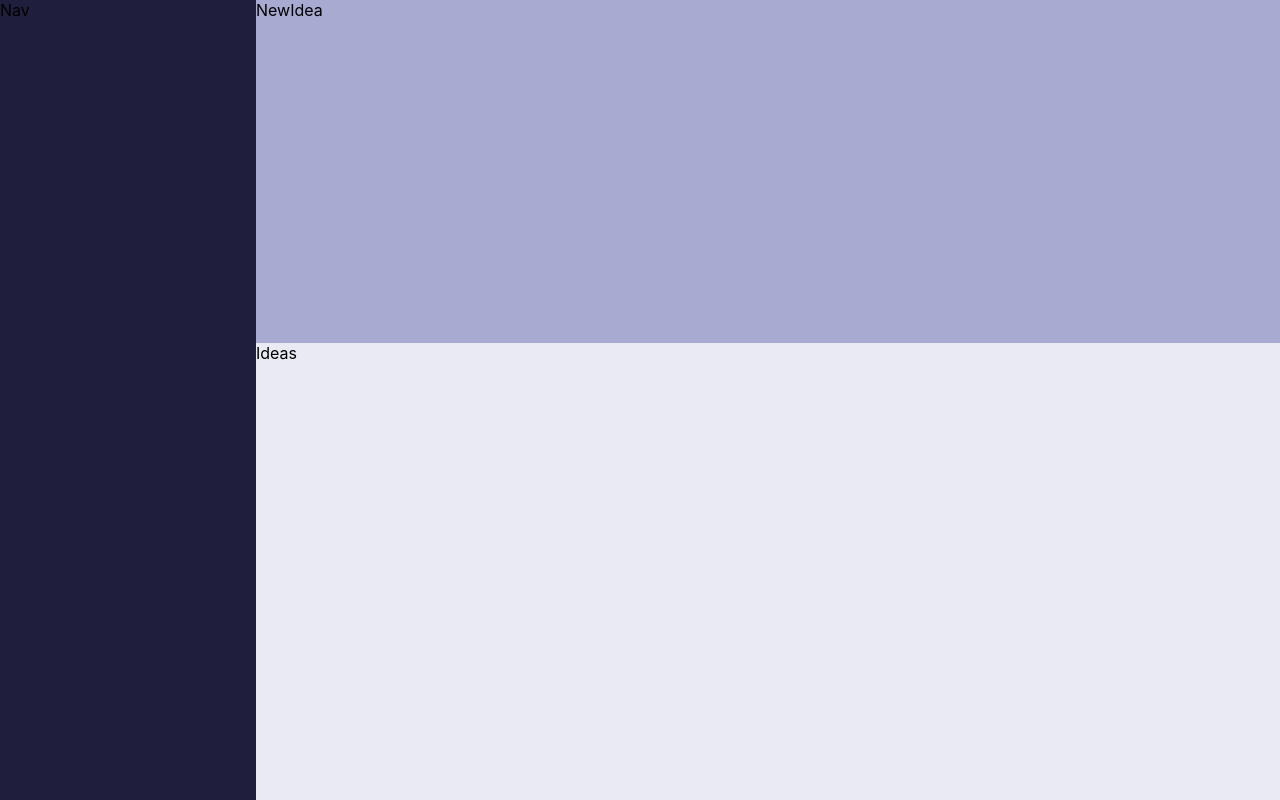
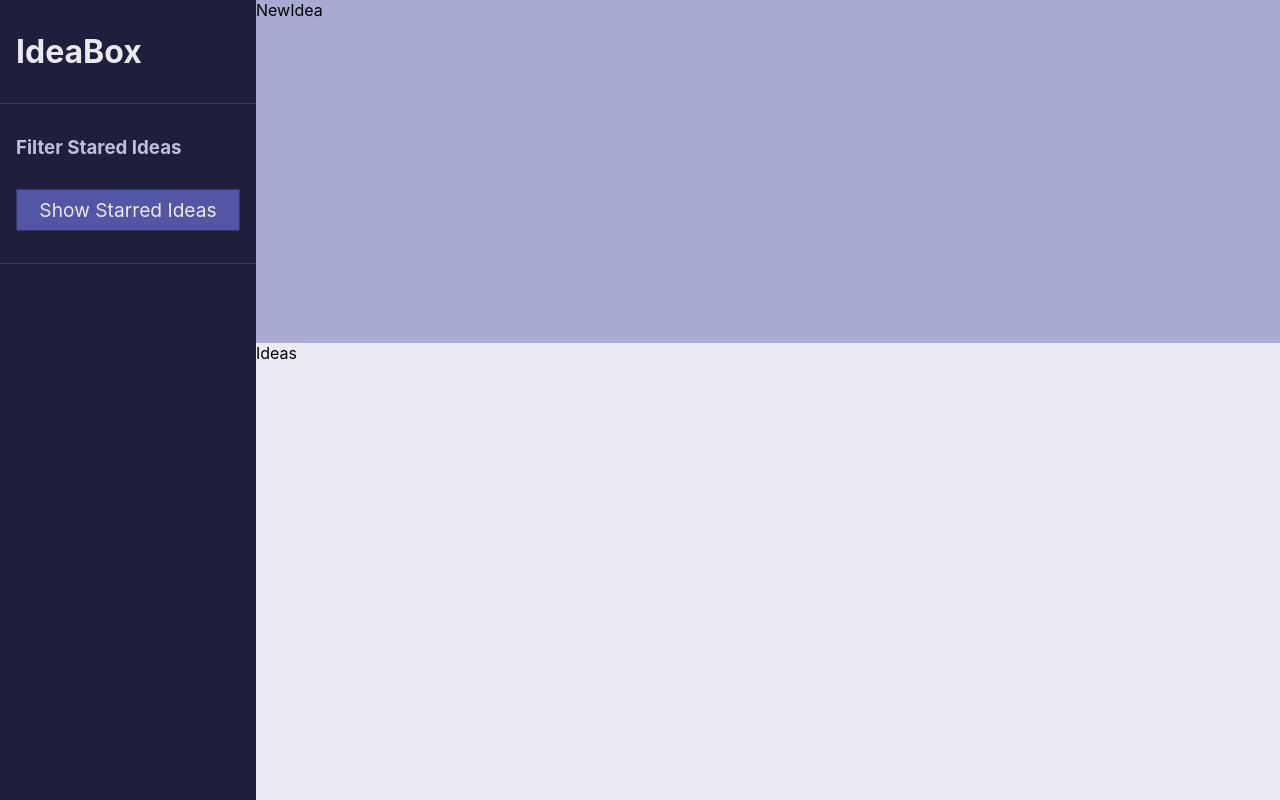
Before and after one commit to maddyrandle/ideabox-react, a React (Create React App) app: page / in a window 1280 px wide. Built offline with nearby package versions, Linux system fonts and the light colour scheme.

Commit message:
Add content to Nav component

```diff
--- a/src/components/Nav/Nav.js
+++ b/src/components/Nav/Nav.js
@@ -3,7 +3,13 @@ import React from 'react';
 const Nav = () => {
   return (
     <div className='navContainer'>
-      Nav
+      <div className='topSection'>
+        <h1 className='navH1'>IdeaBox</h1>
+      </div>
+      <div className='bottomSection'>
+        <h3 className='navH3'>Filter Stared Ideas</h3>
+        <button className='navBtn'>Show Starred Ideas</button>
+      </div>
     </div>
   );
 }
```
